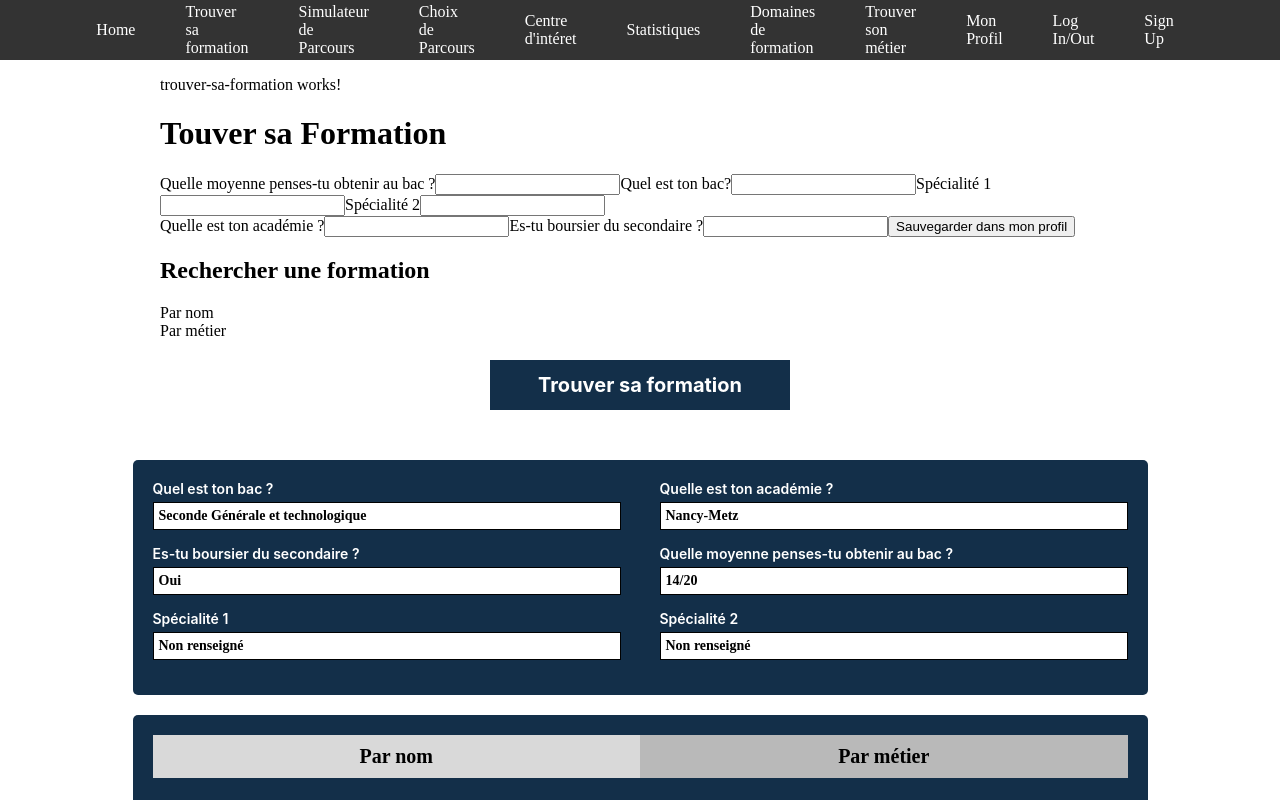
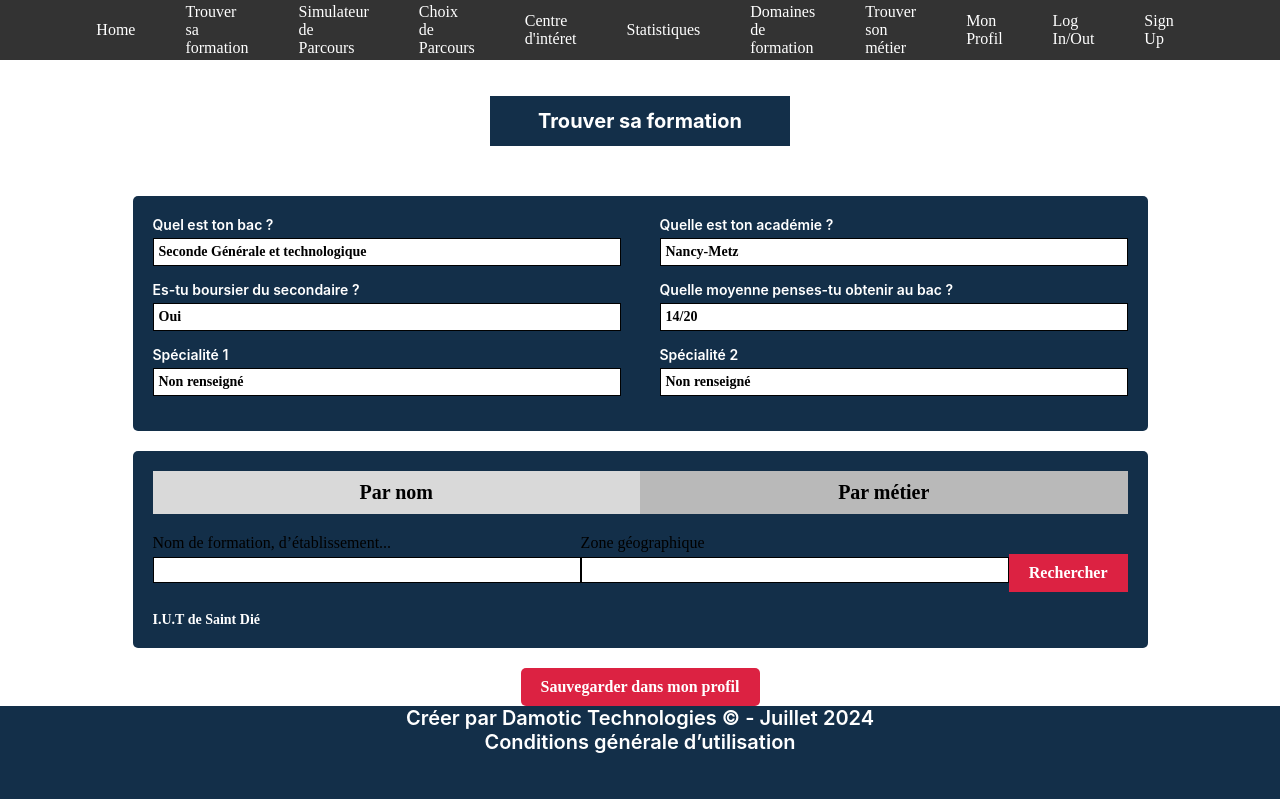
Before and after one commit to StagiairesDAMOTIC/FrontEndPsup, an Angular app: page /trouver-sa-formation in a window 1280 px wide. Shown: the top 800 px of the page. Built offline with nearby package versions, Linux system fonts and the light colour scheme.

Commit message:
corrextion du html

```diff
--- a/src/app/trouver-sa-formation/trouver-sa-formation.component.html
+++ b/src/app/trouver-sa-formation/trouver-sa-formation.component.html
@@ -1,33 +1,3 @@
-<p>trouver-sa-formation works!</p>
-<div class="title">
-  <div><h1>Touver sa Formation</h1></div>
-</div>
-
-<div class="filter">
-  <form>
-    <div>
-    <label>Quelle moyenne penses-tu obtenir au bac ?<input type="text"></label>
-    <label>Quel est ton bac?<input type="text"></label>
-    <label>Spécialité 1<input type="text"></label>
-    <label>Spécialité 2<input type="text"></label>
-    </div>
-    <div>
-    <label>Quelle est ton académie ?<input type="text"></label>
-    <label>Es-tu boursier du secondaire ?<input type="text"></label>
-    <button>Sauvegarder dans mon profil</button>
-    </div>
-  </form>
-</div>
-<div>
-  <h2>Rechercher une formation</h2>
-  <div><div>
-    <div>Par nom</div>
-    <div>Par métier</div>
-  </div>
-  </div>
-
-</div>
-
 <div class="container">
   <div class="header">
     Trouver sa formation
```
